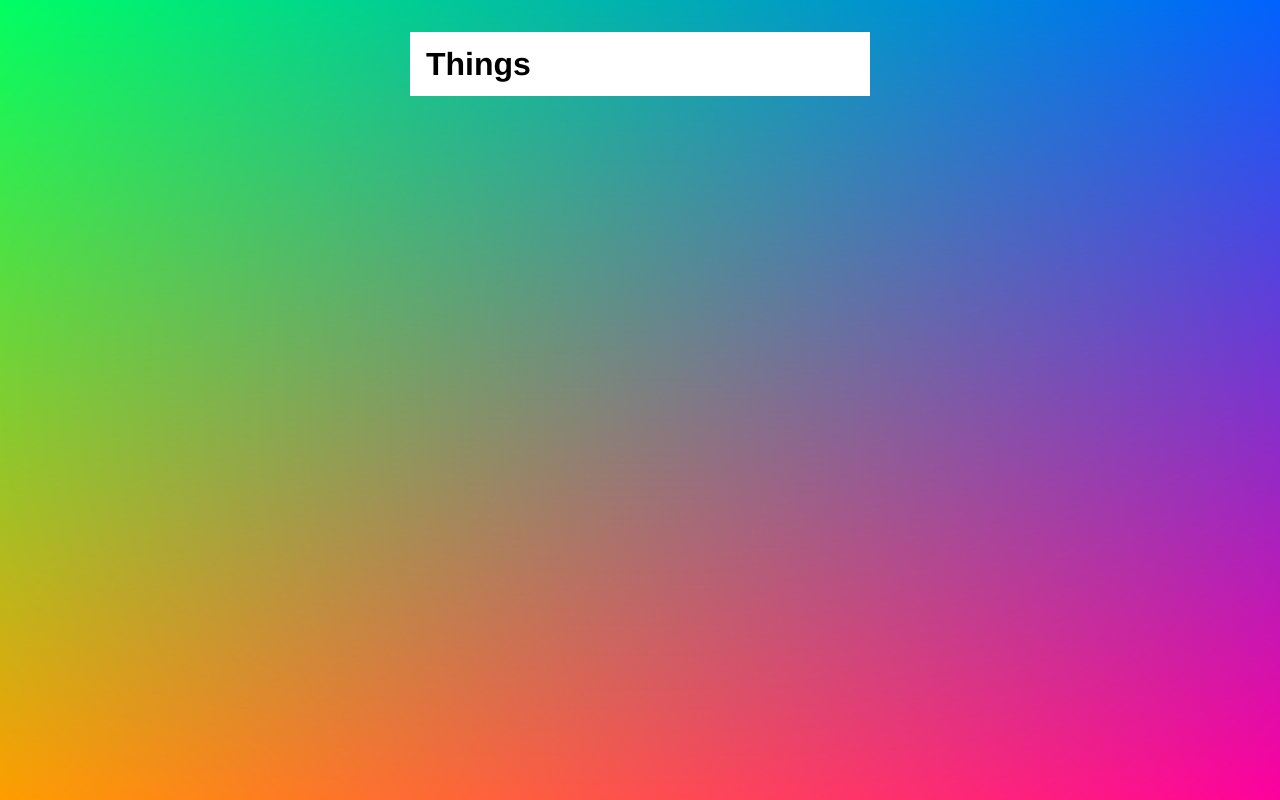
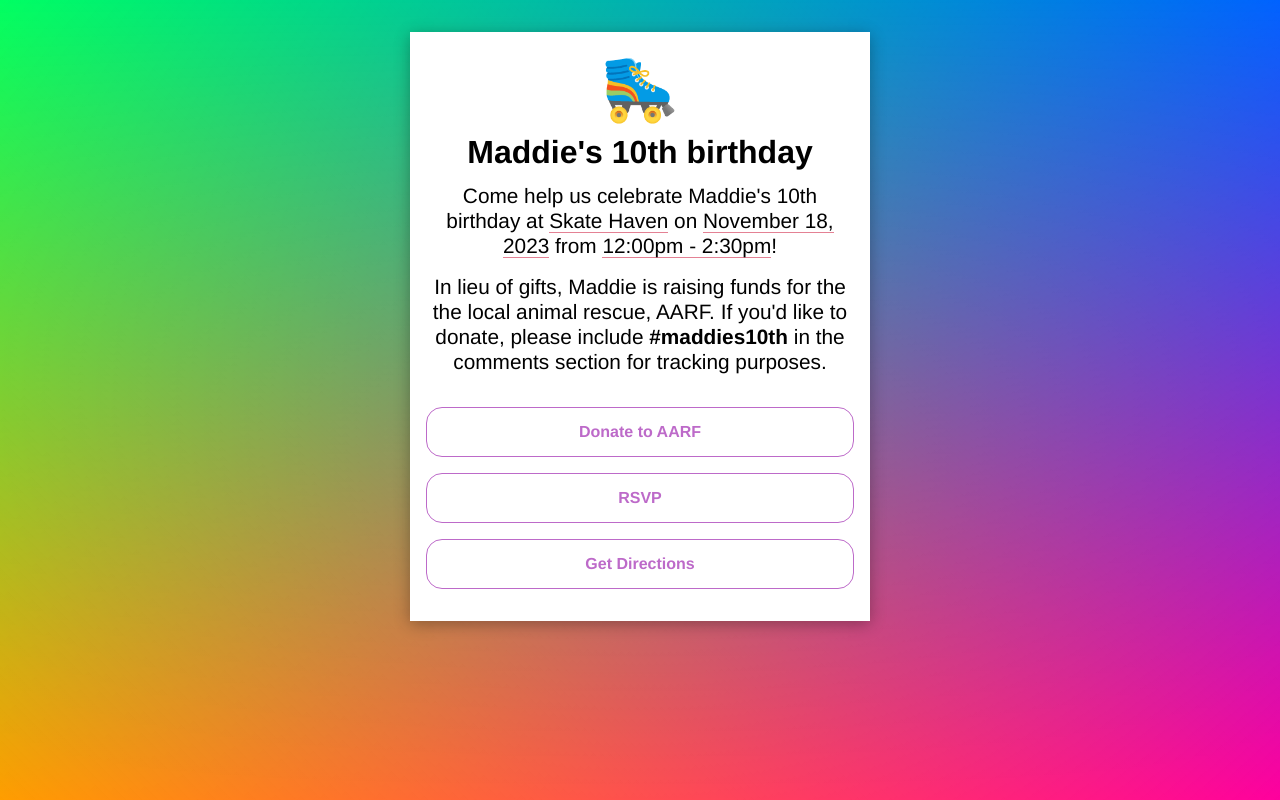
Before and after one commit to scottdover/maddiedover.github.io, a plain HTML site: page index.html in a window 1280 px wide. Drawn offline with Linux system fonts and the light colour scheme.

Commit message:
Update content

```diff
--- a/index.html
+++ b/index.html
@@ -1,10 +1,37 @@
 <html>
   <head>
-    <link rel="stylesheet" href="/style.css" />
+    <link rel="stylesheet" href="style.css" />
+    <title>Maddie's 10th birthday!</title>
   </head>
   <body>
     <div class="card">
-      <h1>Things</h1>
+      <div class="icon">🛼</div>
+      <h1>Maddie's 10th birthday</h1>
+      <p>
+        Come help us celebrate Maddie's 10th birthday at <em>Skate Haven</em> on
+        <em>November 18, 2023</em> from <em>12:00pm - 2:30pm</em>!
+      </p>
+      <p>
+        In lieu of gifts, Maddie is raising funds for the the local animal
+        rescue, AARF. If you'd like to donate, please include
+        <strong>#maddies10th</strong> in the comments section for tracking
+        purposes.
+      </p>
+      <ul>
+        <li>
+          <a href="https://www.aarfws.org/general-fund-donation" target="_blank"
+            >Donate to AARF</a
+          >
+        </li>
+        <li><a href="https://forms.gle/44hqv1ijAQWEXQfM6">RSVP</a></li>
+        <li>
+          <a
+            href="https://maps.app.goo.gl/QpWUUbJsbPx2F4xR9?g_st=ic"
+            target="_blank"
+            >Get Directions</a
+          >
+        </li>
+      </ul>
     </div>
   </body>
 </html>
--- a/style.css
+++ b/style.css
@@ -29,3 +29,56 @@ body,
   padding: 0;
   box-sizing: border-box;
 }
+
+h1 {
+  text-align: center;
+  padding: 1rem 0;
+}
+
+.card {
+  box-shadow: 0px 3px 15px rgba(0, 0, 0, 0.3);
+}
+
+p {
+  font-size: 1.3rem;
+  line-height: 1.2;
+  margin-bottom: 1rem;
+  text-align: center;
+}
+
+em {
+  font-style: normal;
+  border-bottom: 1px solid #e48194;
+}
+
+ul {
+  list-style-type: none;
+  padding-top: 1rem;
+}
+
+li {
+  width: 100%;
+  text-align: center;
+  margin-bottom: 1rem;
+}
+
+li a {
+  display: block;
+  padding: 1rem;
+  text-decoration: none;
+  border: 1px solid #bd6ac9;
+  color: #bd6ac9;
+  border-radius: 1rem;
+  font-weight: bold;
+}
+
+li a:hover {
+  background: #bd6ac9;
+  color: white;
+}
+
+.icon {
+  text-align: center;
+  font-size: 4rem;
+  padding-top: 0.5rem;
+}
```
